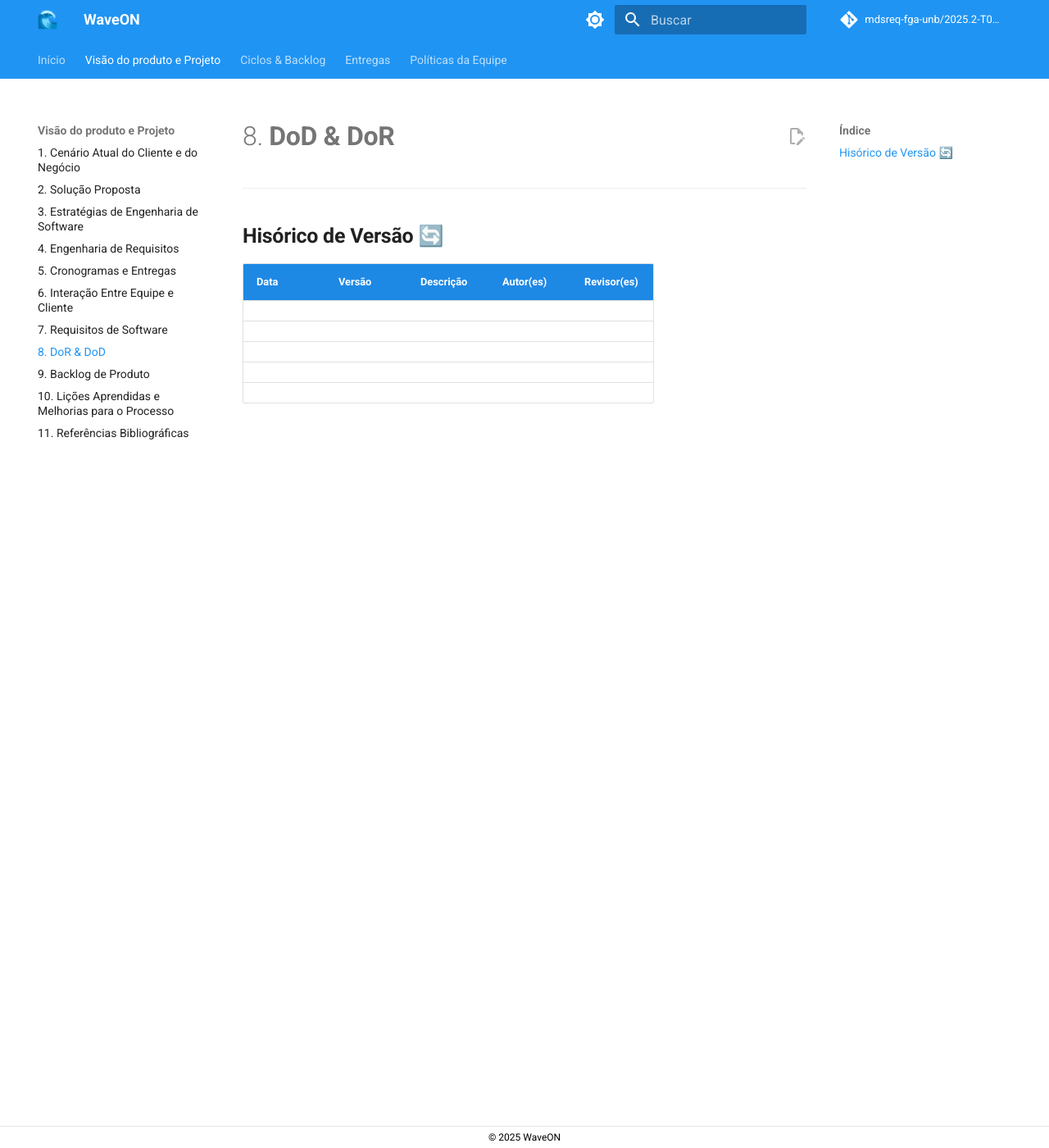
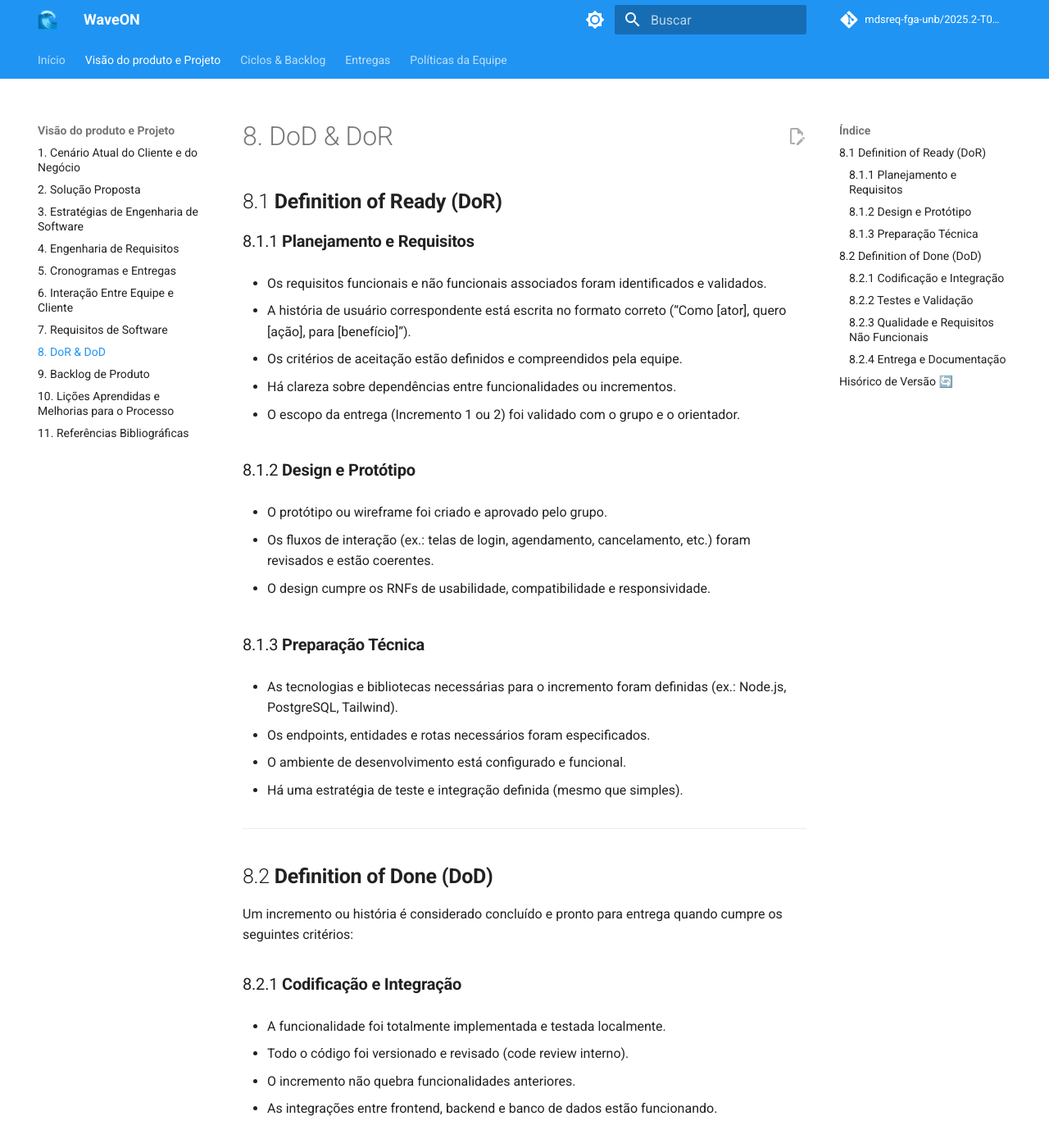
Before and after one commit to mdsreq-fga-unb/2025.2-T01-WaveOn, an MkDocs documentation site: the page built from docs/visao_produto/dod_dor.md, in a window 1280 px wide and 1400 px high. Shown: the whole window at 82% size. Built offline with MkDocs 1.6.1 and Material for MkDocs 9.7.7, drawn with Linux system fonts in a browser that asks for light colours; comment, search, counter and statistics services are not loaded; some of the changed text lies outside the part shown.

Commit message:
docs(mkdocs): adiciona DoD e DoR

```diff
--- a/docs/visao_produto/dod_dor.md
+++ b/docs/visao_produto/dod_dor.md
@@ -1,8 +1,85 @@
-# 8. **DoD & DoR**
+# 8. DoD & DoR
+## 8.1 **Definition of Ready (DoR)**
+
+### 8.1.1 **Planejamento e Requisitos**
+
+ - Os requisitos funcionais e não funcionais associados foram identificados e validados.
+
+ - A história de usuário correspondente está escrita no formato correto (“Como [ator], quero [ação], para [benefício]”).
+
+ - Os critérios de aceitação estão definidos e compreendidos pela equipe.
+
+ - Há clareza sobre dependências entre funcionalidades ou incrementos.
+
+ - O escopo da entrega (Incremento 1 ou 2) foi validado com o grupo e o orientador.
+
+### 8.1.2 **Design e Protótipo**
+
+ - O protótipo ou wireframe foi criado e aprovado pelo grupo.
+
+ - Os fluxos de interação (ex.: telas de login, agendamento, cancelamento, etc.) foram revisados e estão coerentes.
+
+ - O design cumpre os RNFs de usabilidade, compatibilidade e responsividade.
+
+### 8.1.3 **Preparação Técnica**
+
+ - As tecnologias e bibliotecas necessárias para o incremento foram definidas (ex.: Node.js, PostgreSQL, Tailwind).
+
+ - Os endpoints, entidades e rotas necessários foram especificados.
+
+ - O ambiente de desenvolvimento está configurado e funcional.
+
+ - Há uma estratégia de teste e integração definida (mesmo que simples).
 
 ---
 
-## **Hisórico de Versão** 🔄
+## 8.2 **Definition of Done (DoD)**
+
+Um incremento ou história é considerado concluído e pronto para entrega quando cumpre os seguintes critérios:
+
+### 8.2.1 **Codificação e Integração**
+
+ - A funcionalidade foi totalmente implementada e testada localmente.
+
+ - Todo o código foi versionado e revisado (code review interno).
+
+ - O incremento não quebra funcionalidades anteriores.
+
+ - As integrações entre frontend, backend e banco de dados estão funcionando.
+
+### 8.2.2 **Testes e Validação**
+
+ - Foram realizados testes de unidade e funcionais (mínimo manual, se não automatizado).
+
+ - Os critérios de aceitação definidos no DoR foram satisfeitos.
+
+ - A funcionalidade foi demonstrada e validada internamente pela equipe.
+
+ - Bugs identificados durante a fase de testes foram corrigidos.
+
+### 8.2.3 **Qualidade e Requisitos Não Funcionais**
+
+ - A interface cumpre os RNFs de usabilidade (RNF-U01/U02).
+
+ - O desempenho cumpre RNF-D01 (resposta ≤ 3 s).
+
+ - O sistema segue os RNFs de segurança, portabilidade e compatibilidade (RNF-S01 → RNF-C02).
+
+ - Dados sensíveis estão criptografados e protegidos conforme a LGPD (RNF-S02).
+
+ - Há logs de erros e falhas (RNF-SU01) funcionando.
+
+### 8.2.4 **Entrega e Documentação**
+
+ - O incremento foi validado como “utilizável” (base funcional do RAD).
+
+ - As telas, endpoints e fluxos foram documentados.
+
+ - O grupo registrou a entrega no relatório da fase (Ex.: “Saída: Incremento 1”).
+
+ - A funcionalidade foi apresentada e aprovada para seguir ao próximo ciclo.
+
+## Hisórico de Versão 🔄
 
 | Data       | Versão | Descrição                                         | Autor(es)        | Revisor(es)     |
 |------------|--------|---------------------------------------------------|------------------|-----------------|
```
